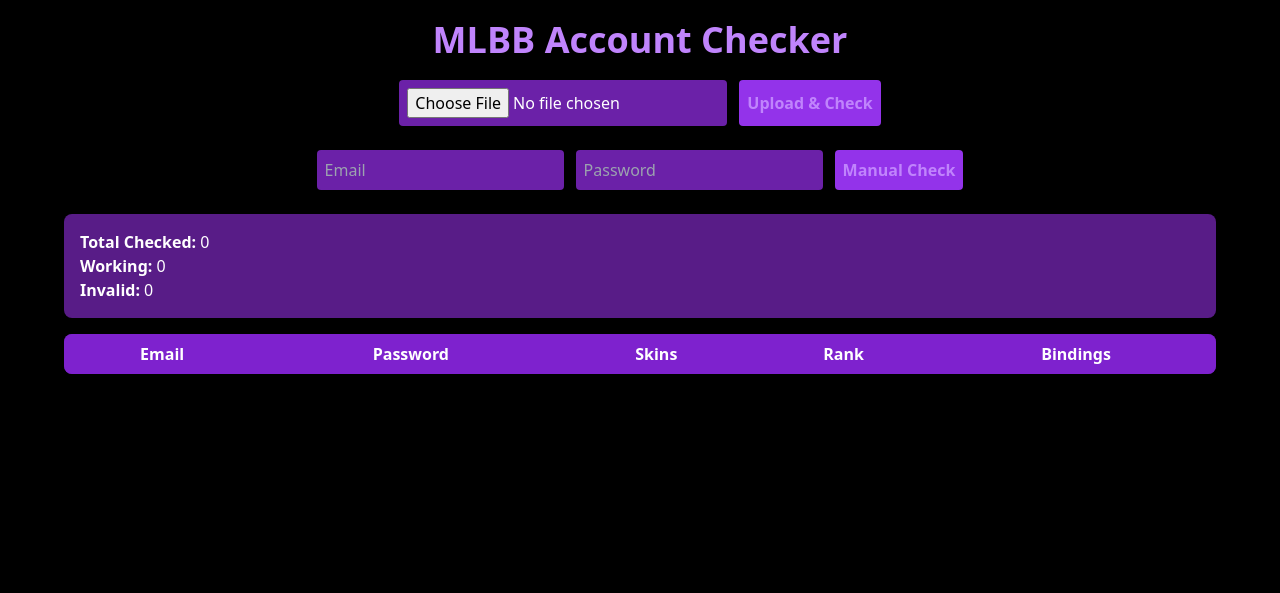
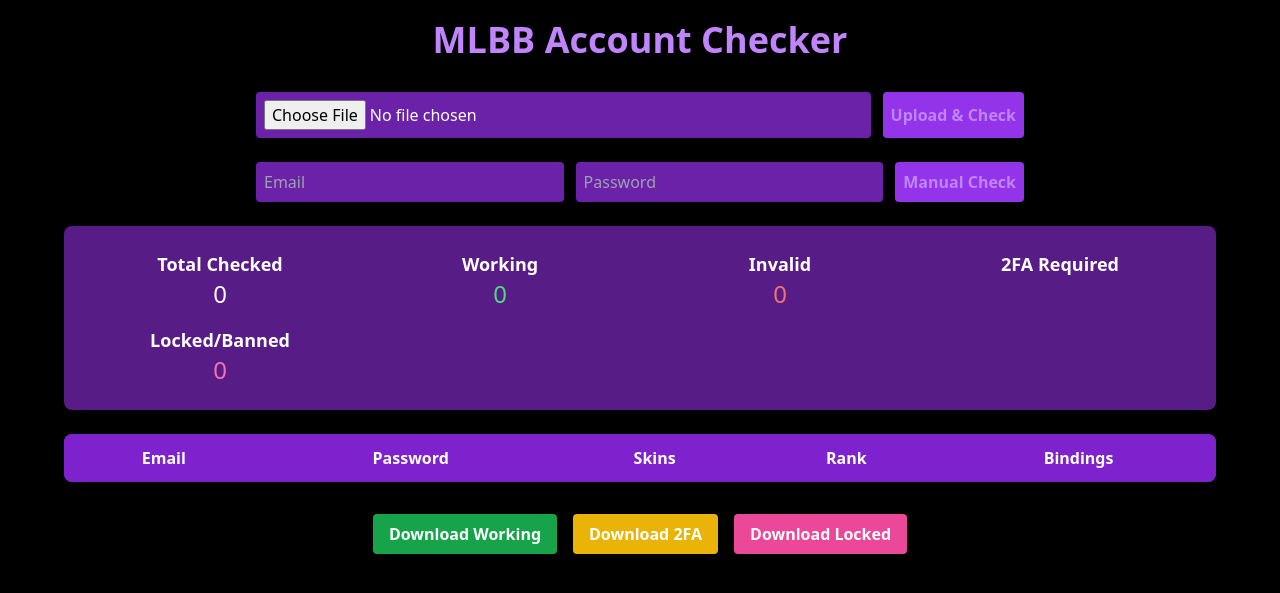
Before and after one commit to Yuri44012/ACCOUNT-CHECKER, a FastAPI app: page / in a window 1280 px wide. Shown: the top 593 px of the page. Run offline with FastAPI, Linux system fonts and the light colour scheme; lists and menus that the app fills with data are empty; some libraries are stand-ins or nearby versions.

Commit message:
Update index.html

```diff
--- a/templates/index.html
+++ b/templates/index.html
@@ -8,38 +8,60 @@
 </head>
 <body class="bg-black text-purple-400 min-h-screen flex flex-col items-center p-5">
 
-    <h1 class="text-4xl font-bold mb-5">MLBB Account Checker</h1>
+    <h1 class="text-4xl font-bold mb-8">MLBB Account Checker</h1>
 
-    <form id="uploadForm" class="flex flex-col md:flex-row gap-3 mb-6">
-        <input type="file" name="file" id="file" class="bg-purple-800 text-white p-2 rounded">
-        <button type="submit" class="bg-purple-600 hover:bg-purple-700 p-2 rounded font-bold">Upload & Check</button>
+    <!-- Upload Form -->
+    <form id="uploadForm" class="flex flex-col md:flex-row gap-3 mb-6 w-full max-w-3xl">
+        <input type="file" name="file" id="file" class="bg-purple-800 text-white p-2 rounded flex-1">
+        <button type="submit" class="bg-purple-600 hover:bg-purple-700 p-2 rounded font-bold w-full md:w-auto">Upload & Check</button>
     </form>
 
-    <form id="manualForm" class="flex flex-col md:flex-row gap-3 mb-6">
-        <input type="text" name="email" placeholder="Email" class="bg-purple-800 text-white p-2 rounded">
-        <input type="password" name="password" placeholder="Password" class="bg-purple-800 text-white p-2 rounded">
-        <button type="submit" class="bg-purple-600 hover:bg-purple-700 p-2 rounded font-bold">Manual Check</button>
+    <!-- Manual Check Form -->
+    <form id="manualForm" class="flex flex-col md:flex-row gap-3 mb-6 w-full max-w-3xl">
+        <input type="text" name="email" placeholder="Email" class="bg-purple-800 text-white p-2 rounded flex-1">
+        <input type="password" name="password" placeholder="Password" class="bg-purple-800 text-white p-2 rounded flex-1">
+        <button type="submit" class="bg-purple-600 hover:bg-purple-700 p-2 rounded font-bold w-full md:w-auto">Manual Check</button>
     </form>
 
-    <div class="bg-purple-900 p-4 rounded-lg w-full max-w-6xl mb-4 text-white">
-        <p><strong>Total Checked:</strong> {{ total }}</p>
-        <p><strong>Working:</strong> {{ working }}</p>
-        <p><strong>Invalid:</strong> {{ invalid }}</p>
+    <!-- Stats -->
+    <div class="bg-purple-900 p-6 rounded-lg w-full max-w-6xl mb-6 text-white grid grid-cols-2 md:grid-cols-4 gap-4 text-center">
+        <div>
+            <p class="text-lg font-bold">Total Checked</p>
+            <p class="text-2xl">{{ total }}</p>
+        </div>
+        <div>
+            <p class="text-lg font-bold">Working</p>
+            <p class="text-2xl text-green-400">{{ working }}</p>
+        </div>
+        <div>
+            <p class="text-lg font-bold">Invalid</p>
+            <p class="text-2xl text-red-400">{{ invalid }}</p>
+        </div>
+        <div>
+            <p class="text-lg font-bold">2FA Required</p>
+            <p class="text-2xl text-yellow-400">{{ twofa }}</p>
+        </div>
+        <div>
+            <p class="text-lg font-bold">Locked/Banned</p>
+            <p class="text-2xl text-pink-400">{{ locked }}</p>
+        </div>
     </div>
 
-    <table class="w-full max-w-6xl text-center bg-purple-900 rounded-lg overflow-hidden">
+    <!-- Valid Accounts Table -->
+    <div class="w-full max-w-6xl overflow-x-auto mb-8">
+        <table class="min-w-full bg-purple-900 rounded-lg overflow-hidden">
             <thead class="bg-purple-700 text-white">
                 <tr>
-                <th class="p-2">Email</th>
-                <th class="p-2">Password</th>
-                <th class="p-2">Skins</th>
-                <th class="p-2">Rank</th>
-                <th class="p-2">Bindings</th>
+                    <th class="p-3">Email</th>
+                    <th class="p-3">Password</th>
+                    <th class="p-3">Skins</th>
+                    <th class="p-3">Rank</th>
+                    <th class="p-3">Bindings</th>
                 </tr>
             </thead>
             <tbody id="results" class="bg-purple-800 text-white">
                 {% for acc in valid_accounts %}
-            <tr class="border-t border-purple-700">
+                <tr class="border-t border-purple-700 hover:bg-purple-700 transition">
                     <td class="p-2">{{ acc.email }}</td>
                     <td class="p-2">{{ acc.password }}</td>
                     <td class="p-2">{{ acc.skins }}</td>
@@ -49,7 +71,22 @@
                 {% endfor %}
             </tbody>
         </table>
+    </div>
 
+    <!-- Download Buttons -->
+    <div class="flex flex-col md:flex-row gap-4 mb-10">
+        <button onclick="downloadType('working')" class="bg-green-600 hover:bg-green-700 text-white font-bold py-2 px-4 rounded">
+            Download Working
+        </button>
+        <button onclick="downloadType('2fa')" class="bg-yellow-500 hover:bg-yellow-600 text-white font-bold py-2 px-4 rounded">
+            Download 2FA
+        </button>
+        <button onclick="downloadType('locked')" class="bg-pink-500 hover:bg-pink-600 text-white font-bold py-2 px-4 rounded">
+            Download Locked
+        </button>
+    </div>
+
+    <!-- Scripts -->
     <script>
     document.getElementById('uploadForm').addEventListener('submit', async (e) => {
         e.preventDefault();
@@ -67,6 +104,26 @@
         const data = await res.json();
         location.reload();
     });
+
+    async function downloadType(type) {
+        const res = await fetch(`/download?type=${type}`);
+        const data = await res.json();
+
+        let text = '';
+        data.accounts.forEach(acc => {
+            text += `${acc.email}:${acc.password}\n`;
+        });
+
+        const blob = new Blob([text], { type: 'text/plain' });
+        const url = URL.createObjectURL(blob);
+        const a = document.createElement('a');
+        a.href = url;
+        a.download = `${type}_accounts.txt`;
+        document.body.appendChild(a);
+        a.click();
+        document.body.removeChild(a);
+        URL.revokeObjectURL(url);
+    }
     </script>
 
 </body>
```
Lines whose indentation alone changed are shown as unchanged.
